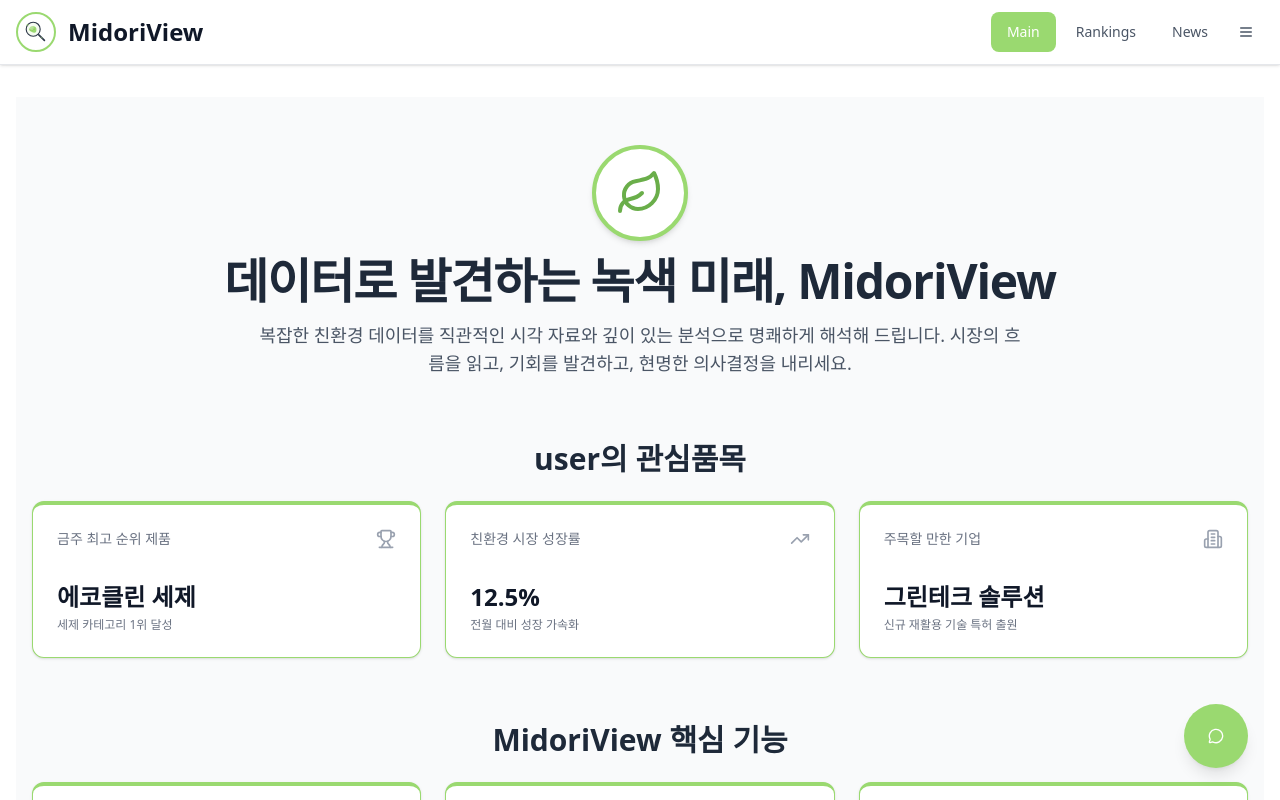
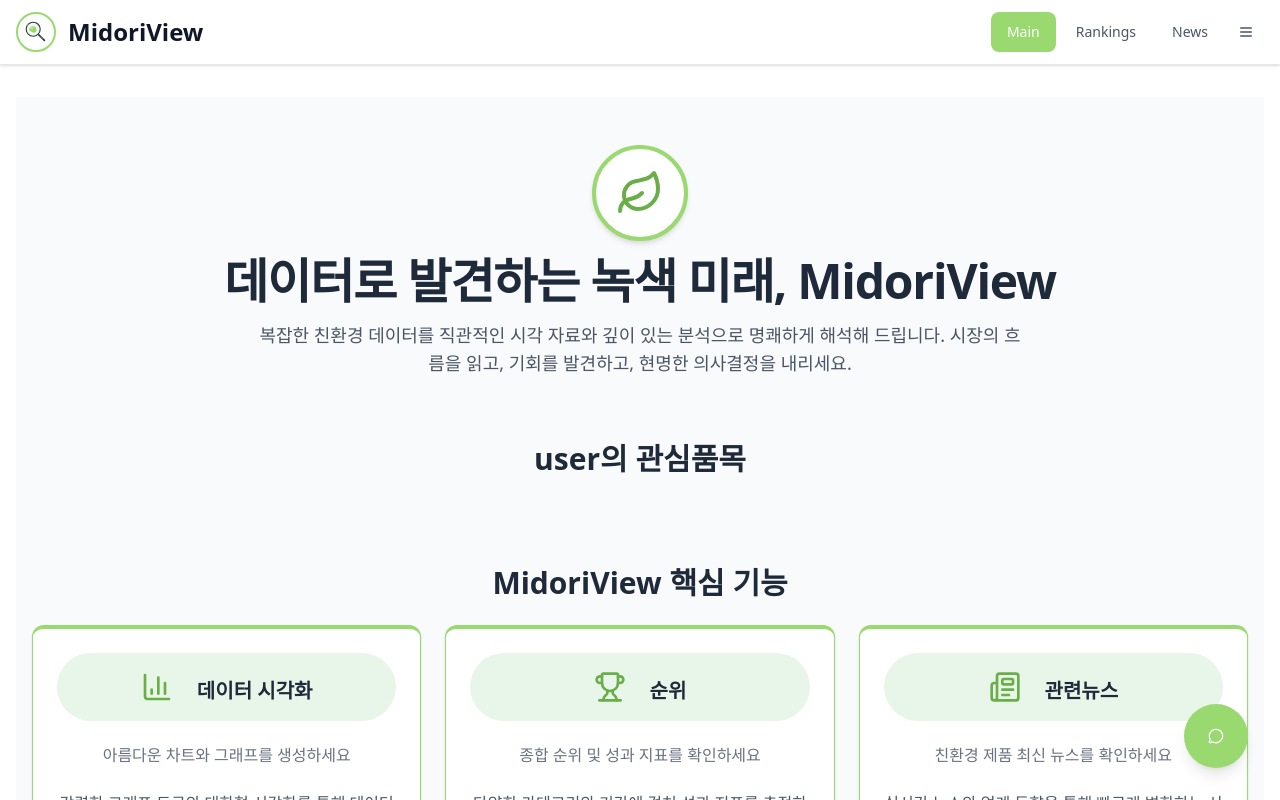
Before and after one commit to peter9889466/midori_view, a React (Vite) app in the folder midori-front/: page / in a window 1280 px wide. Shown: the top 800 px of the page. Built offline with nearby package versions, Linux system fonts and the light colour scheme.

Commit message:
feat: homepage login시 user의 관심품목 구현

```diff
--- a/midori-front/src/pages/auth/ProfilePage.tsx
+++ b/midori-front/src/pages/auth/ProfilePage.tsx
@@ -110,6 +110,11 @@ export default function ProfilePage() {
         setIsEditingProducts(false);
         setError("");
     };
+
+    // 관심품목 변경 시 localStorage에 저장
+    useEffect(() => {
+        localStorage.setItem("userProducts", JSON.stringify(products));
+    }, [products]);
 
     // 로그아웃
     const handleLogout = () => {
--- a/midori-front/src/pages/home/HomePage.tsx
+++ b/midori-front/src/pages/home/HomePage.tsx
@@ -7,6 +7,7 @@ import {
 } from "../../components/ui/card";
 import { BarChart3, Newspaper, Trophy, TrendingUp, Leaf, Building2 } from "lucide-react";
 import { useNavigate } from "react-router-dom";
+import { useEffect, useState } from "react";
 
 // --- 기존 homeCards 데이터는 유지하되, 상세 설명을 활용할 것입니다. ---
 const homeCards = [
@@ -33,35 +34,6 @@ const homeCards = [
     }
 ];
 
-// --- [신규] 미리보기 섹션을 위한 샘플 데이터 ---
-// 실제로는 API를 통해 동적으로 데이터를 가져와야 합니다.
-const previewMetrics = [
-    {
-        title: "금주 최고 순위 제품",
-        value: "에코클린 세제",
-        Icon: Trophy,
-        trend: "up",
-        change: "+5",
-        description: "세제 카테고리 1위 달성"
-    },
-    {
-        title: "친환경 시장 성장률",
-        value: "12.5%",
-        Icon: TrendingUp,
-        trend: "up",
-        change: "+1.2% MoM",
-        description: "전월 대비 성장 가속화"
-    },
-    {
-        title: "주목할 만한 기업",
-        value: "그린테크 솔루션",
-        Icon: Building2,
-        trend: "neutral",
-        change: "",
-        description: "신규 재활용 기술 특허 출원"
-    }
-];
-
 // --- [신규] 최신 뉴스 샘플 데이터 ---
 const latestNews = [
     { id: 1, title: "정부, 2025년 친환경 포장재 의무 사용 비율 확대 발표", source: "환경일보" },
@@ -69,9 +41,40 @@ const latestNews = [
     { id: 3, title: "소비자 78%, '조금 더 비싸도 친환경 제품 구매 의향 있다'", source: "리서치 기관 A" },
 ];
 
+// 관심품목 3개를 localStorage 또는 예시로 가져오기 (실제 연동 시 수정)
+const getUserProducts = () => {
+    // 실제로는 로그인 유저 정보에서 가져와야 함
+    const saved = localStorage.getItem("userProducts");
+    if (saved) return JSON.parse(saved);
+    // 저장된 값이 없으면 빈 배열 반환
+    return [];
+};
 
 export default function HomePage() {
     const navigate = useNavigate();
+    const [userProducts, setUserProducts] = useState<string[]>([]);
+
+    useEffect(() => {
+        setUserProducts(getUserProducts());
+    }, []);
+
+    // 관심품목 3개를 카드에 매핑
+    const previewMetrics = userProducts.slice(0, 3).map((prod, idx) => {
+        // 카드별 아이콘/타이틀/설명 예시
+        const icons = [Trophy, TrendingUp, Building2];
+        const titles = ["금주 최고 순위 제품", "친환경 시장 성장률", "주목할 만한 기업"];
+        const descriptions = [
+            `${prod} 카테고리 1위 달성`,
+            `${prod}의 친환경 성장률`,
+            `${prod} 관련 특허/기술/기업 소식`,
+        ];
+        return {
+            title: titles[idx] || "관심품목",
+            value: prod,
+            Icon: icons[idx] || Trophy,
+            description: descriptions[idx] || prod,
+        };
+    });
 
     return (
         <div className="bg-gray-50 min-h-screen">
```
